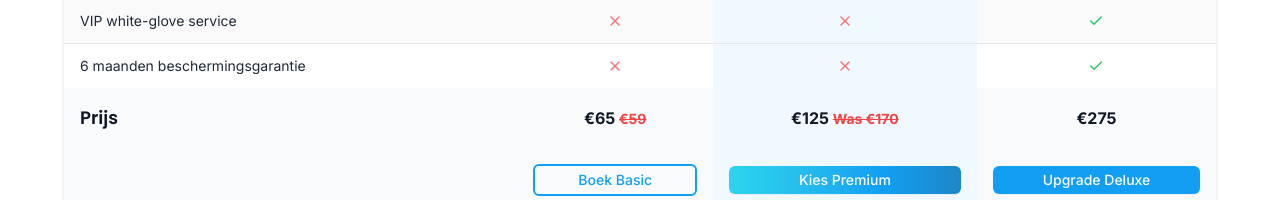
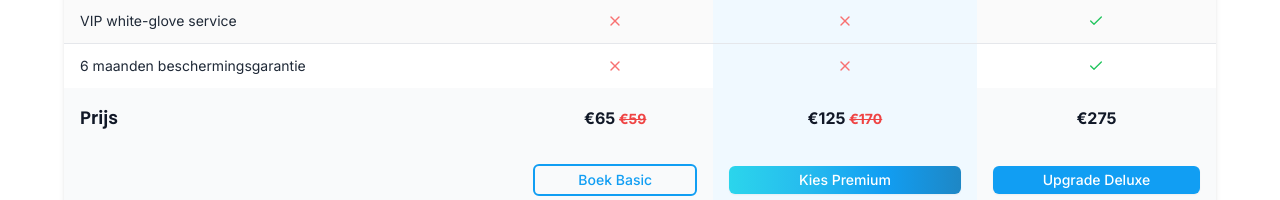
Before and after one commit to K-wadi/Bariq, a React (Vite) app: page /pakketten in a window 1280 px wide. Shown: the part 3761-3961 px from the top of the page. Built offline with nearby package versions, Linux system fonts and the light colour scheme.

Commit message:
Updated PackagesPage.tsx

```diff
--- a/src/pages/PackagesPage.tsx
+++ b/src/pages/PackagesPage.tsx
@@ -374,7 +374,7 @@ const PackagesPage: React.FC = () => {
                       €65 <span className="text-red-500 line-through text-sm">€59</span>
                     </td>
                     <td className="px-4 py-4 text-center text-charcoal-900 font-semibold bg-primary-25">
-                      €125 <span className="text-red-500 line-through text-sm">Was €170</span>
+                      €125 <span className="text-red-500 line-through text-sm">€170</span>
                     </td>
                     <td className="px-4 py-4 text-center text-charcoal-900 font-semibold">
                       €275
```
